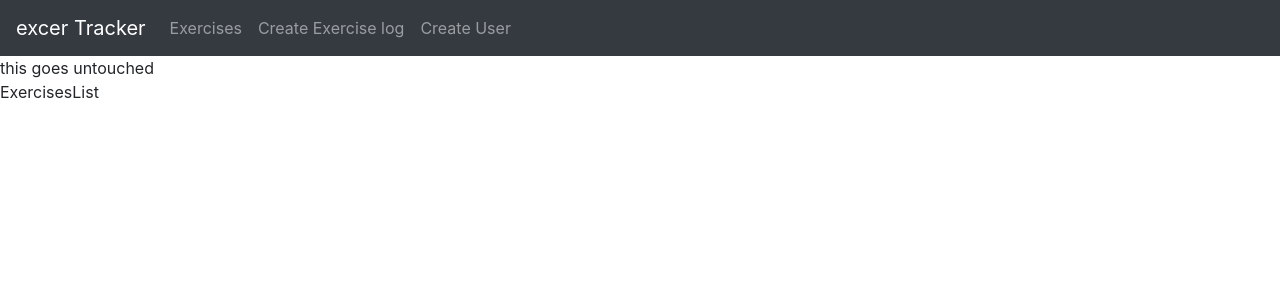
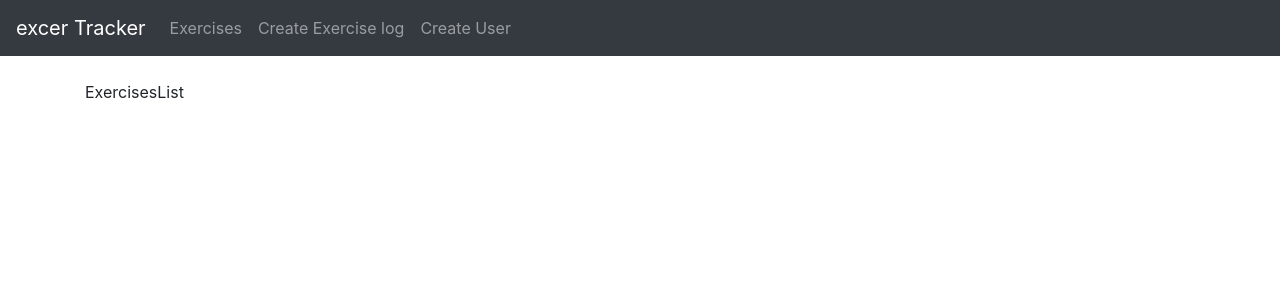
Before and after one commit to SpencerBenson/excercise-tracker-mern, a React (Create React App) app: page / in a window 1280 px wide. Shown: the top 300 px of the page. Built offline with nearby package versions, Linux system fonts and the light colour scheme.

Commit message:
clean up

```diff
--- a/src/App.js
+++ b/src/App.js
@@ -10,13 +10,15 @@ import CreateUser from "./components/create-user.component";
 function App() {
   return (
     <Router>
+
       <Navbar />
-      this goes untouched
-      <br />
-      <Route path='/' exact component={ExercisesList} />
-      <Route path='/edit/:id' component={EditExercise} />
-      <Route path='/create' component={CreateExercise} />
-      <Route path='/user' component={CreateUser} />
+      <div className='container'>
+        <br />
+        <Route path='/' exact component={ExercisesList} />
+        <Route path='/edit/:id' component={EditExercise} />
+        <Route path='/create' component={CreateExercise} />
+        <Route path='/user' component={CreateUser} />
+      </div>
 
     </Router>
   );
```
